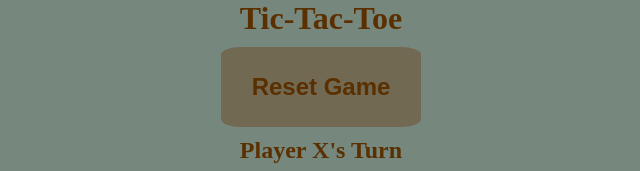
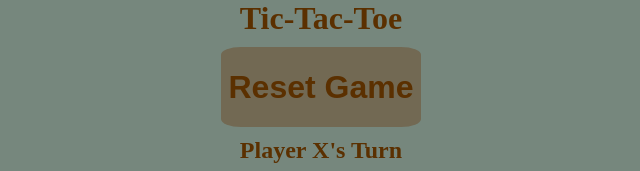
Before and after one commit to AsadAnsari01/TicTacToe, a plain HTML site: page index.html in a window 1280 px wide. Shown: the top 171 px of the page, 319-959 px from the left. Drawn offline with Linux system fonts and the light colour scheme.

Commit message:
Update 24ticTacToe.css

```diff
--- a/24ticTacToe.css
+++ b/24ticTacToe.css
@@ -42,7 +42,7 @@ body {
   width: 25vmin;
   border-radius: 10%;
   background-color: #726953;
-  font-size: 1.5rem;
+  font-size: 4vmin;
   font-weight: 700;
   border: none;
 }
```
